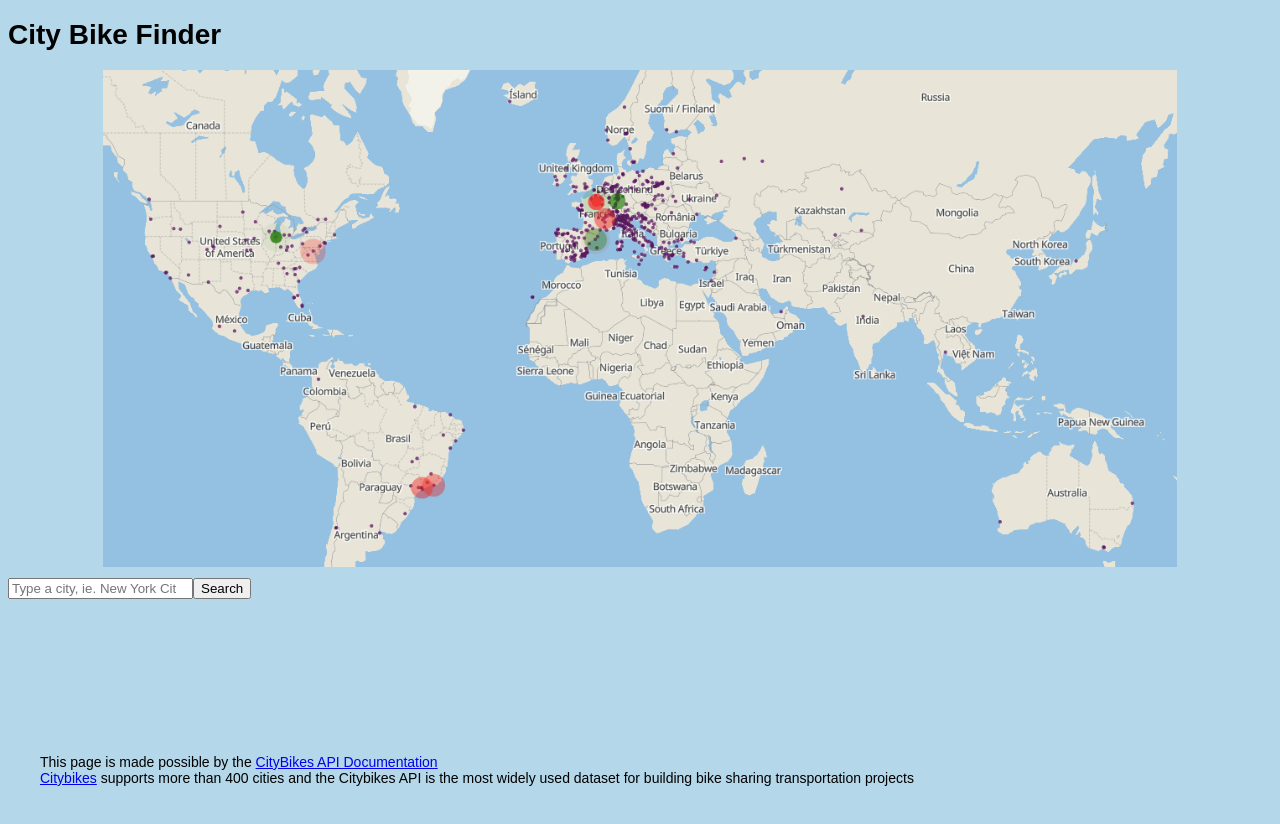
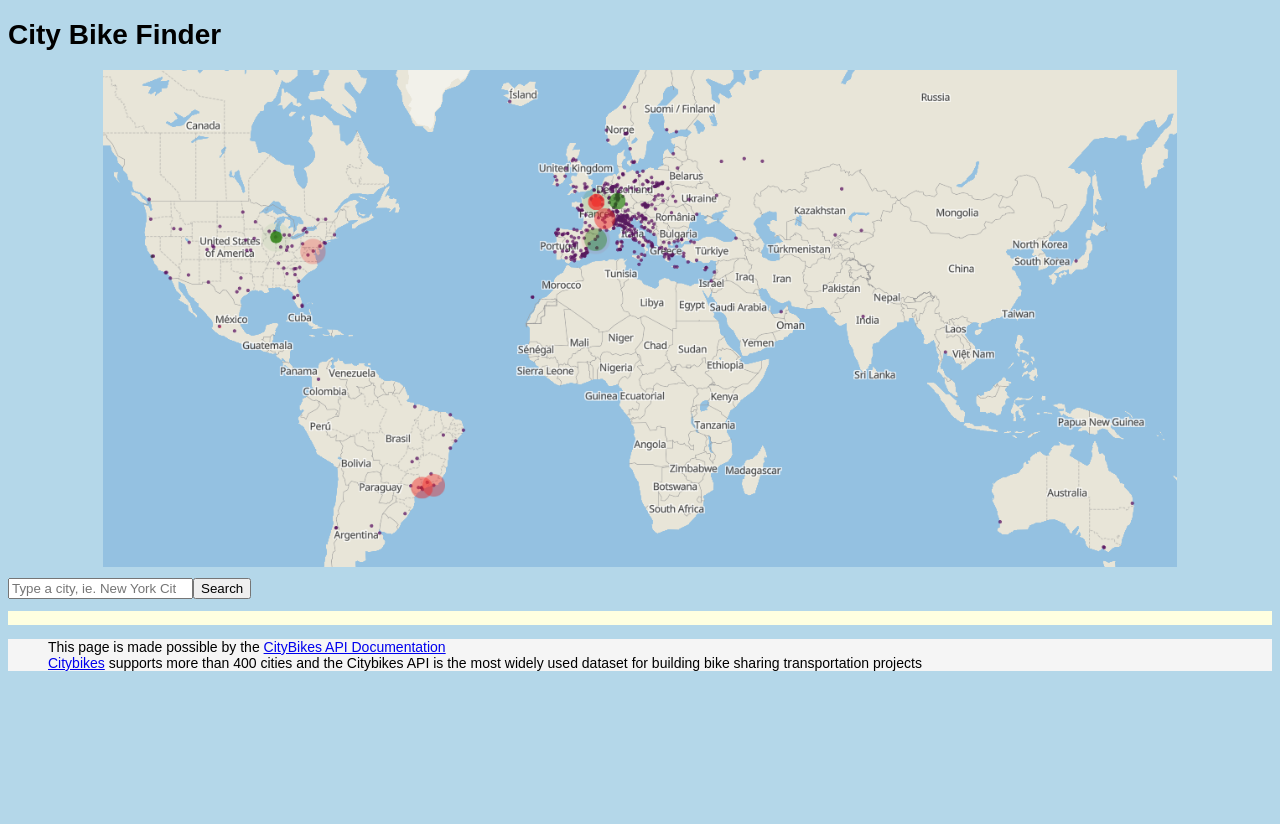
Before and after one commit to kazziken/bike-finder, a plain HTML site: page index.html in a window 1280 px wide. Shown: the top 824 px of the page. After the commit the page ends 800 px from the top, so only its background shows below. Drawn offline with Linux system fonts and the light colour scheme; no server answers.

Commit message:
updated CSS

```diff
--- a/style.css
+++ b/style.css
@@ -21,9 +21,10 @@ end here */
 }
 
 #footer{
-  position:fixed;
+  position:auto;
   bottom:0;
   left:0;
+  background-color: whitesmoke;
  }
 
 
@@ -38,18 +39,16 @@ end here */
 }
 
 .container {
-  /* width: 95%;
-  height: 50%;
   position: relative;
-  margin: 0 auto; */
-  width: 1000px;
-  height: 2400px;
+  margin: 0 auto;
+  width: auto;
+  height: auto;
   border: black;
-  background-color: transparent;
+  background-color: lightyellow;
   list-style: none;
-  column-count: 4;
-  -moz-column-count: 4;
-  -webkit-column-count: 4;
+  column-count: 5;
+  -moz-column-count: 5;
+  -webkit-column-count: 5;
   /* text-align: left;
   float: left;
   min-width: 696px;
```
